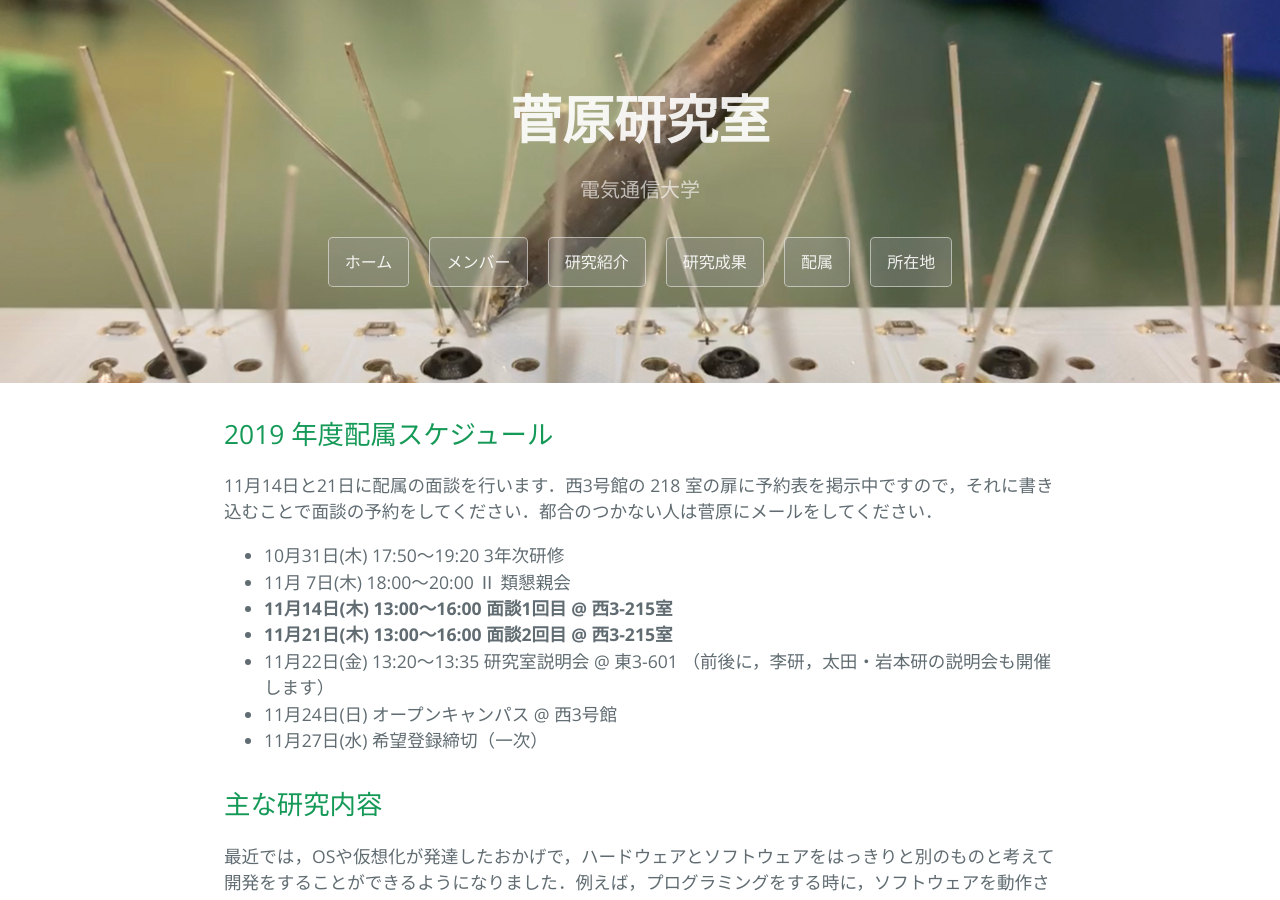
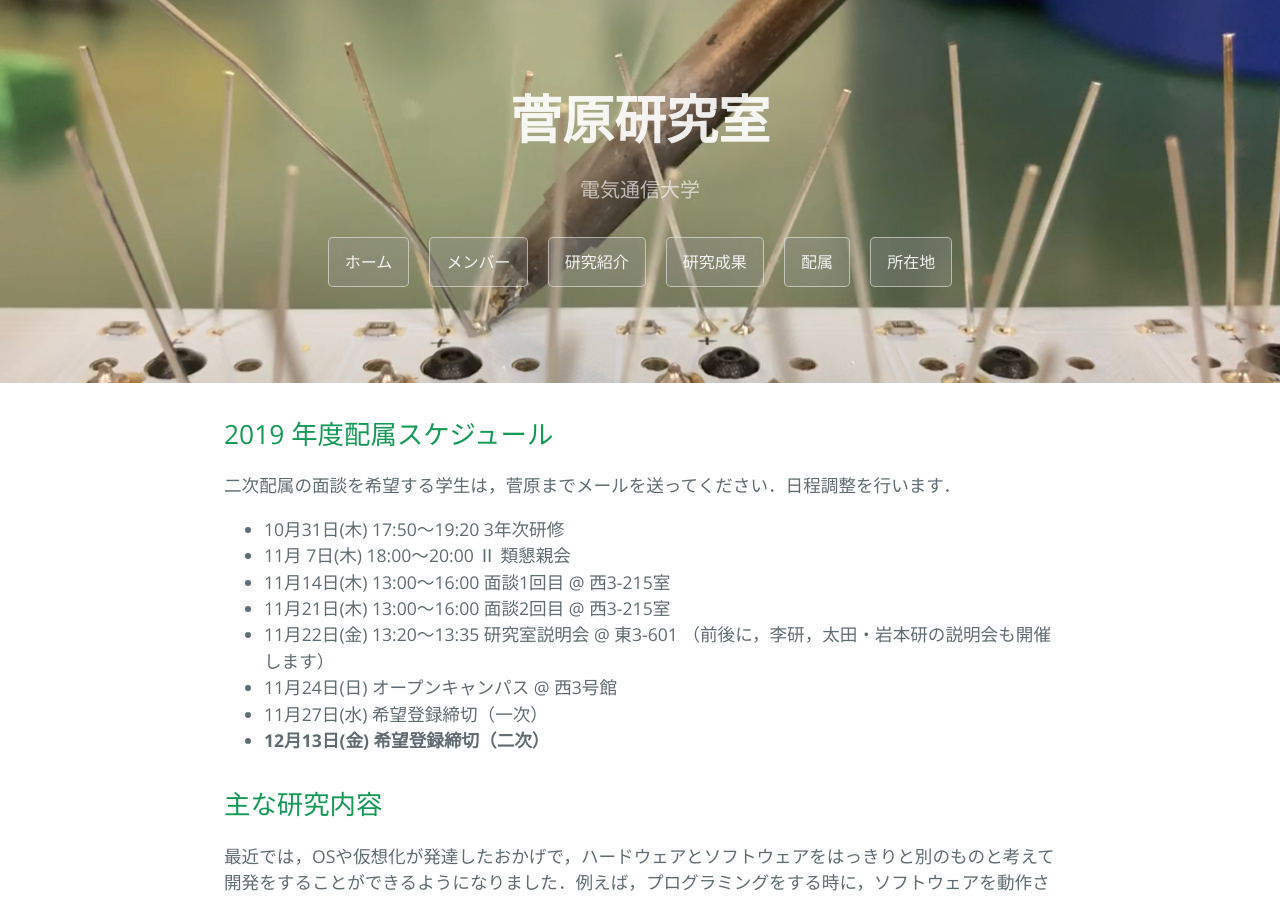
Before and after one commit to sugawara-bbbb/weblab, a Jekyll site: the page built from haizoku.md, in a window 1280 px wide and 900 px high. Built offline with Jekyll 4.4.1, drawn with Linux system fonts in a browser that asks for light colours; our own code applies the rules of GitHub Pages for plain Markdown files.

Commit message:
配属を更新

```diff
--- a/haizoku.md
+++ b/haizoku.md
@@ -4,15 +4,16 @@ layout: default
 
 ## 2019 年度配属スケジュール
 
-11月14日と21日に配属の面談を行います．西3号館の 218 室の扉に予約表を掲示中ですので，それに書き込むことで面談の予約をしてください．都合のつかない人は菅原にメールをしてください．
+二次配属の面談を希望する学生は，菅原までメールを送ってください．日程調整を行います．
 
 * 10月31日(木) 17:50〜19:20 3年次研修
 * 11月 7日(木) 18:00〜20:00 Ⅱ 類懇親会
-* **11月14日(木) 13:00〜16:00 面談1回目 @ 西3-215室**
-* **11月21日(木) 13:00〜16:00 面談2回目 @ 西3-215室**
+* 11月14日(木) 13:00〜16:00 面談1回目 @ 西3-215室
+* 11月21日(木) 13:00〜16:00 面談2回目 @ 西3-215室
 * 11月22日(金) 13:20〜13:35 研究室説明会 @ 東3-601 （前後に，李研，太田・岩本研の説明会も開催します）
 * 11月24日(日) オープンキャンパス @ 西3号館
 * 11月27日(水) 希望登録締切（一次）
+* **12月13日(金) 希望登録締切（二次）**
 
 ## 主な研究内容
 
```
